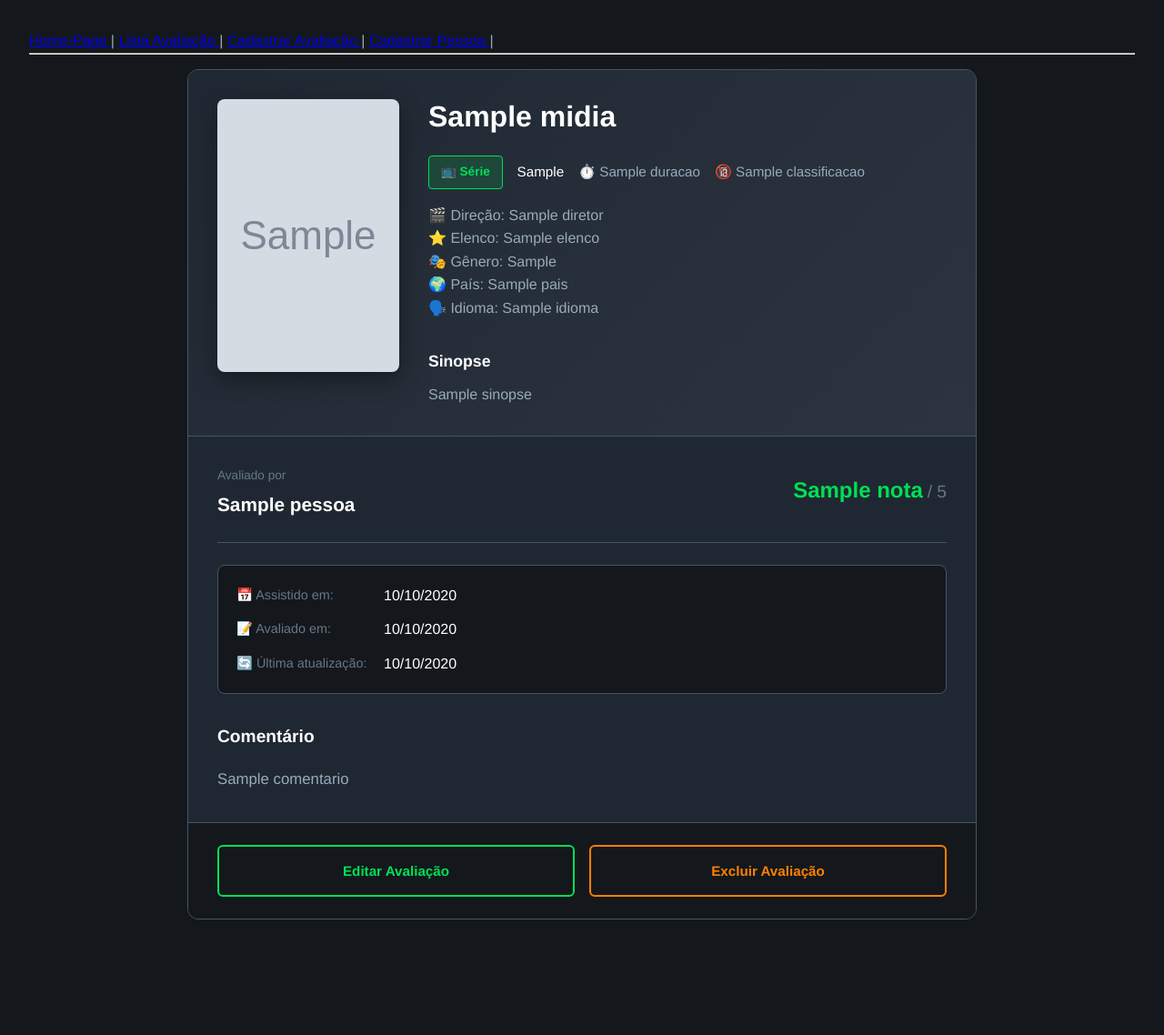
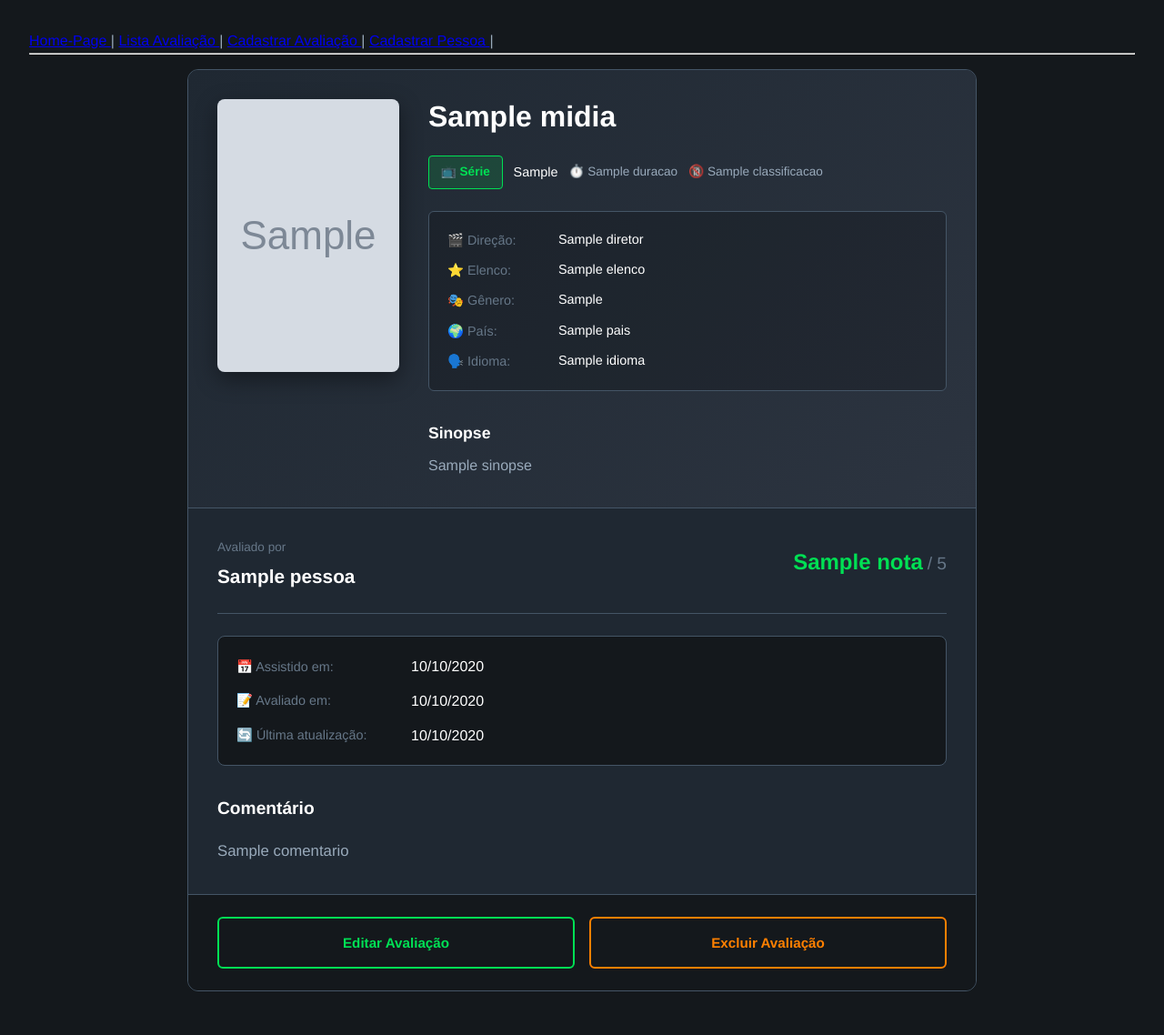
Before and after one commit to LuisaSilveira/inf1407-Projeto1-FakeLetterboxd, a Django app: template projeto-letterboxd/NossoProjeto/main/templates/main/detalheAvaliacao.html in a window 1280 px wide. Shown: the whole page at 91% size. Before the commit the page ends 1011 px from the top, so only its background shows below. Run offline with Django 5.2, Linux system fonts and the light colour scheme; the template is opened without the code that fills it: most values are stand-ins (such as "Sample title", 1, 10 or a date in 2020); grey boxes marked "Sample" are stand-in pictures.

Commit message:
css de detalhesAvaliacao melhorado

```diff
--- a/projeto-letterboxd/NossoProjeto/main/static/main/css/detalheAvaliacao.css
+++ b/projeto-letterboxd/NossoProjeto/main/static/main/css/detalheAvaliacao.css
@@ -95,10 +95,10 @@ body {
 .meta-info {
     display: flex;
     flex-wrap: wrap;
-    gap: 1rem;
+    gap: 0.75rem;
     align-items: center;
     color: #9ab;
-    font-size: 0.95rem;
+    font-size: 0.9rem;
 }
 
 .tipo-badge {
@@ -116,8 +116,42 @@ body {
     font-weight: 500;
 }
 
-.diretor {
+.duracao,
+.classificacao {
     color: #9ab;
+    font-size: 0.85rem;
+}
+
+/* Informações extras */
+.info-extras {
+    display: flex;
+    flex-direction: column;
+    gap: 0.65rem;
+    margin-top: 0.5rem;
+    padding: 1.25rem;
+    background: rgba(0, 0, 0, 0.2);
+    border-radius: 6px;
+    border: 1px solid #456;
+}
+
+.info-item {
+    display: flex;
+    gap: 0.75rem;
+    align-items: flex-start;
+}
+
+.info-label {
+    color: #678;
+    font-size: 0.9rem;
+    min-width: 110px;
+    flex-shrink: 0;
+}
+
+.info-valor {
+    color: #fff;
+    font-size: 0.9rem;
+    font-weight: 500;
+    line-height: 1.5;
 }
 
 .sinopse {
@@ -133,18 +167,6 @@ body {
 .sinopse p {
     color: #9ab;
     line-height: 1.7;
-}
-
-.genero-tag {
-    display: inline-block;
-    padding: 0.4rem 0.9rem;
-    background: #14181c;
-    border: 1px solid #456;
-    border-radius: 20px;
-    color: #9ab;
-    font-size: 0.85rem;
-    margin-top: 0.5rem;
-    width: fit-content;
 }
 
 /* Seção da avaliação */
@@ -190,6 +212,7 @@ body {
 .nota-label {
     font-size: 1.2rem;
     color: #678;
+    font-weight: 500;
 }
 
 /* Datas */
@@ -213,7 +236,7 @@ body {
 .data-label {
     color: #678;
     font-size: 0.9rem;
-    min-width: 150px;
+    min-width: 180px;
 }
 
 .data-valor {
@@ -339,4 +362,13 @@ body {
     .data-label {
         min-width: auto;
     }
+
+    .info-label {
+        min-width: 90px;
+        font-size: 0.85rem;
+    }
+
+    .info-valor {
+        font-size: 0.85rem;
+    }
 }
```
